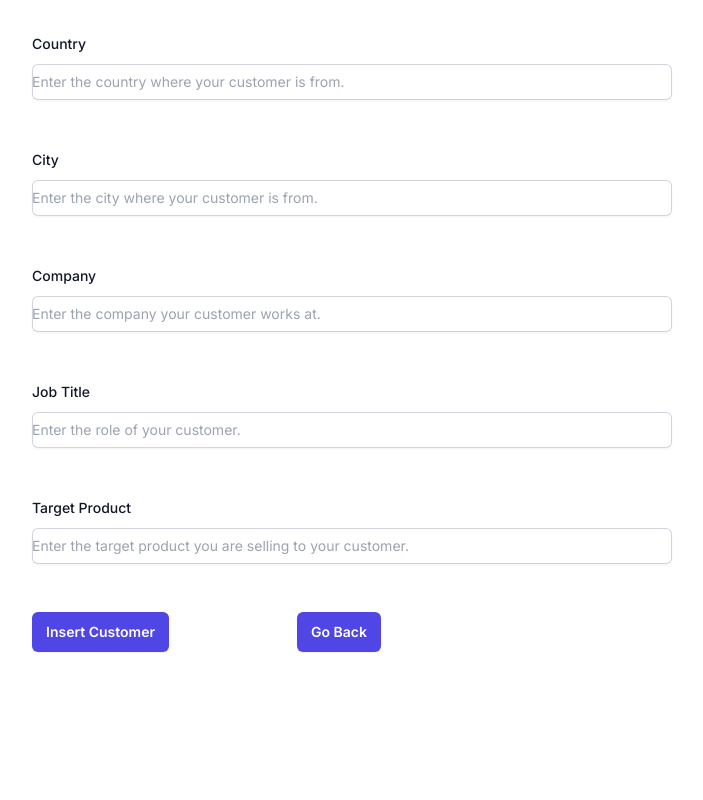
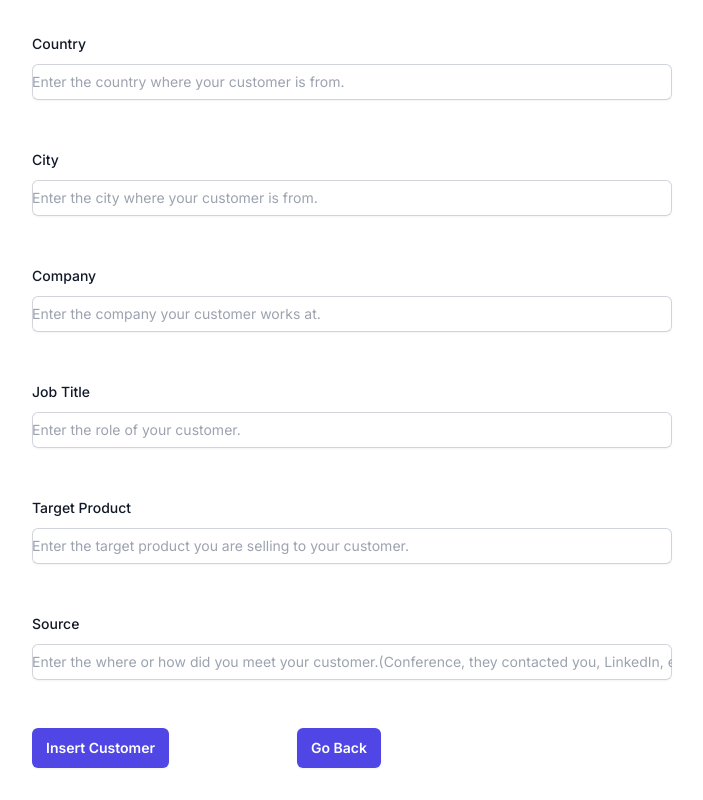
Before and after one commit to alicagatay/micro-marketing-assistant, a Next.js app: page /insertCustomer in a window 1280 px wide. Shown: the part 444-1244 px from the top of the page, without its empty margins (288-991 px from the left). Before the commit the page ends 1128 px from the top, so only its background shows below. Built offline with nearby package versions, Linux system fonts and the light colour scheme.

Commit message:
Add customer source input field and update trigger function parameters

```diff
--- a/src/app/insertCustomer/page.tsx
+++ b/src/app/insertCustomer/page.tsx
@@ -30,6 +30,10 @@ export default function Page() {
     const targetProduct = (
       document.getElementById("targetProduct") as HTMLInputElement
     ).value;
+    const customerSource = (
+      document.getElementById("customerSource") as HTMLInputElement
+    ).value;
+    const customerNotes = "";
     await trigger({
       name: name,
       email: email,
@@ -39,6 +43,8 @@ export default function Page() {
       company: company,
       jobTitle: jobTitle,
       targetProduct: targetProduct,
+      customerSource: customerSource,
+      customerNotes: customerNotes,
     });
   }
   return (
@@ -196,6 +202,23 @@ export default function Page() {
             />
           </div>
         </div>
+        <div>
+          <label
+            htmlFor="customerSource"
+            className="block text-sm font-medium leading-6 text-gray-900"
+          >
+            Source
+          </label>
+          <div className="mt-2">
+            <input
+              type="text"
+              name="customerSource"
+              id="customerSource"
+              className="block w-full rounded-md border-0 py-1.5 text-gray-900 shadow-sm ring-1 ring-inset ring-gray-300 placeholder:text-gray-400 focus:ring-2 focus:ring-inset focus:ring-indigo-600 sm:text-sm sm:leading-6"
+              placeholder="Enter the where or how did you meet your customer.(Conference, they contacted you, LinkedIn, etc.)"
+            />
+          </div>
+        </div>
         <div className="flex flex-row space-x-32">
           <button
             type="submit"
```
